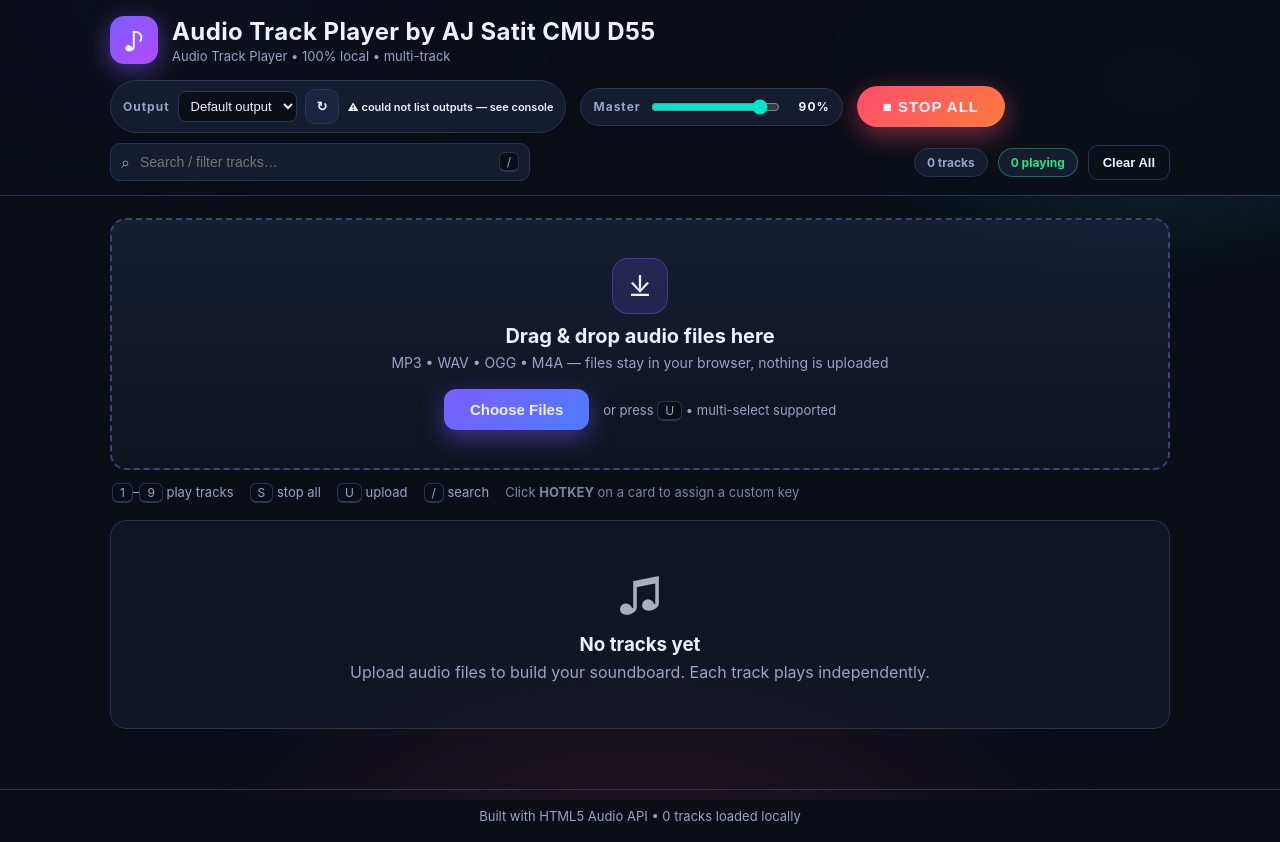
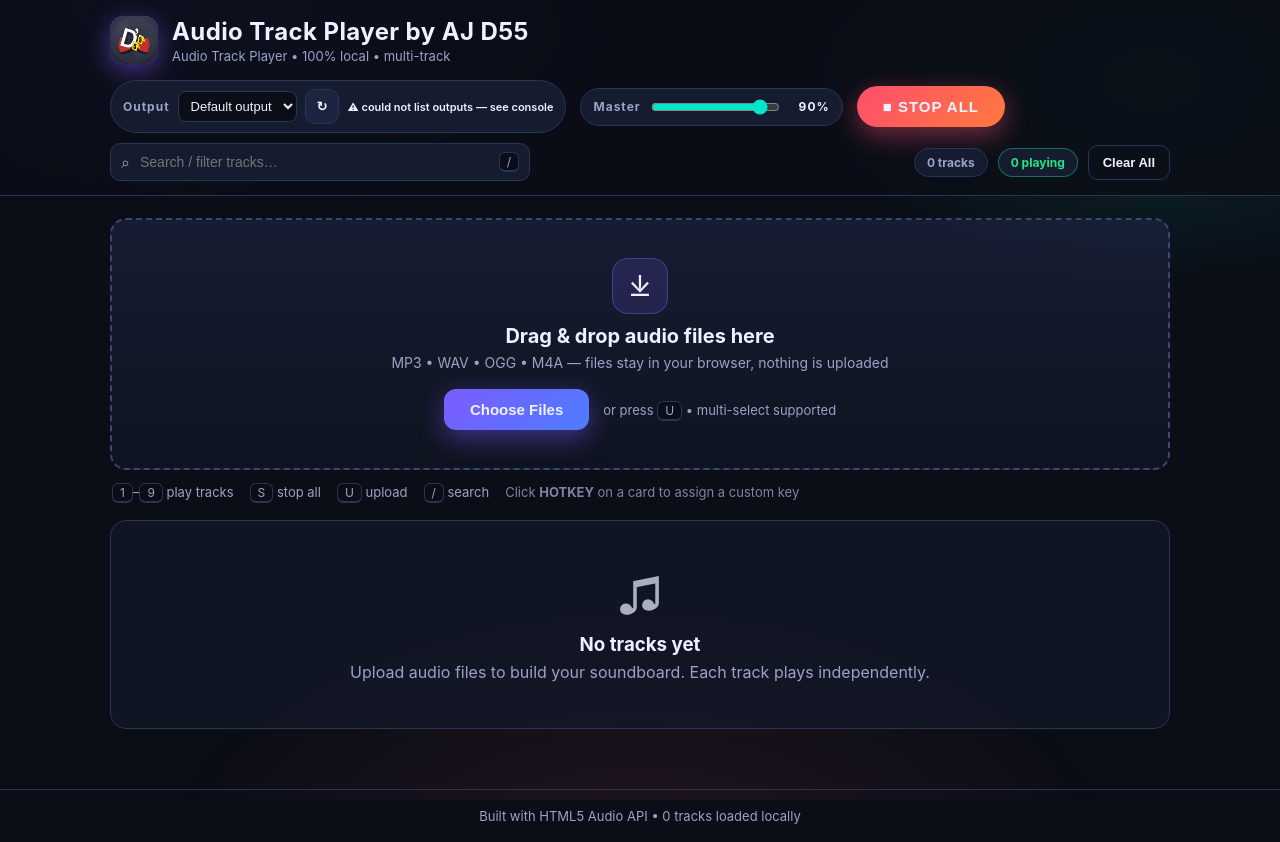
Before and after one commit to AJDumbDev/Audio-Track-Player, a plain HTML site: page index.html in a window 1280 px wide. Drawn offline with Linux system fonts and the light colour scheme.

Commit message:
change icon

```diff
--- a/index.html
+++ b/index.html
@@ -3,7 +3,8 @@
 <head>
   <meta charset="UTF-8" />
   <meta name="viewport" content="width=device-width, initial-scale=1.0" />
-  <title>Audio Track Player by AJ Satit CMU D55</title>
+  <title>Audio Track Player by AJ D55</title>
+  <link rel="icon" href="icon.png" />
   <link rel="stylesheet" href="styles.css" />
 </head>
 <body>
@@ -12,9 +13,9 @@
   <header class="app-header">
     <div class="header-inner">
       <div class="brand">
-        <div class="logo">♪</div>
+        <img class="logo" src="icon.png" alt="App logo" />
         <div>
-          <h1>Audio Track Player by AJ Satit CMU D55</h1>
+          <h1>Audio Track Player by AJ D55</h1>
           <p>Audio Track Player &bull; 100% local &bull; multi-track</p>
         </div>
       </div>
--- a/styles.css
+++ b/styles.css
@@ -63,9 +63,8 @@ body {
   width: 48px;
   height: 48px;
   border-radius: 14px;
-  display: grid;
-  place-items: center;
-  font-size: 26px;
+  display: block;
+  object-fit: cover;
   background: linear-gradient(135deg, var(--accent), #b14bff);
   box-shadow: 0 6px 24px rgba(124, 92, 255, 0.5);
 }
```
Also changed, not shown: icon.png (added).
